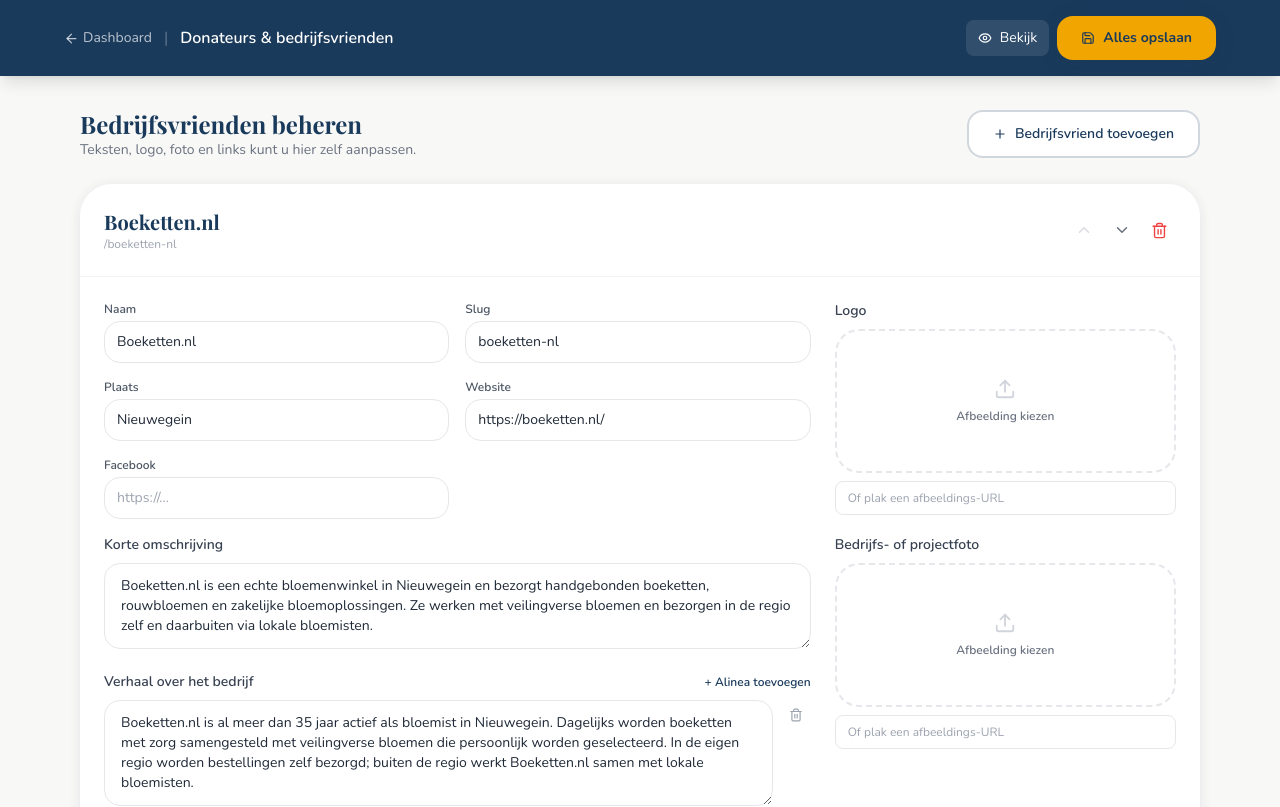
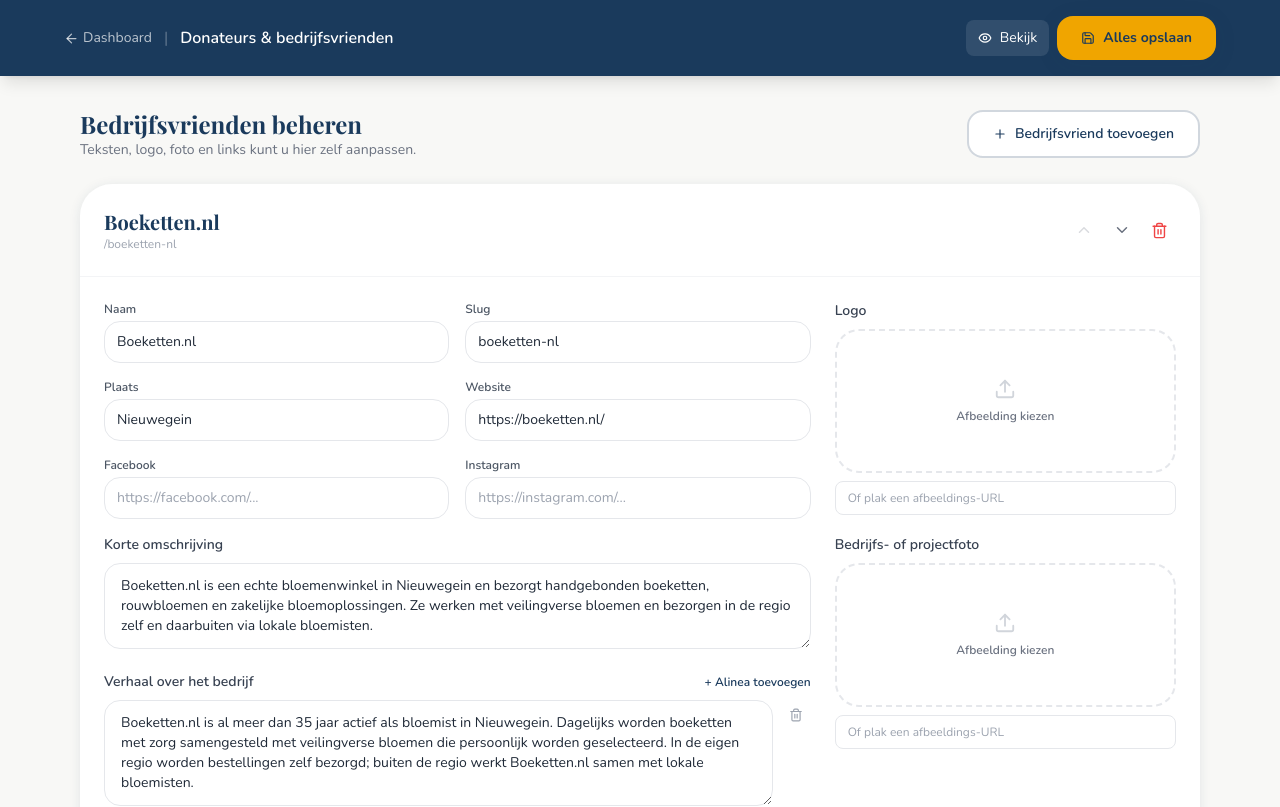
Before and after one commit to michielpetersenmp-cmd/bulldog-website, a Next.js app: page /admin/donateurs in a window 1280 px wide. Shown: the top 807 px of the page. Built offline with nearby package versions, Linux system fonts and the light colour scheme; no server answers; a web font is replaced by a local one.

Commit message:
Donateursbeheer: Instagram invoerveld zichtbaar maken

```diff
--- a/src/app/admin/donateurs/page.tsx
+++ b/src/app/admin/donateurs/page.tsx
@@ -14,6 +14,7 @@ type Donateur = {
   afbeelding?: string;
   website?: string;
   facebook?: string;
+  instagram?: string;
   plaats?: string;
   bijdrage?: string;
 };
@@ -71,6 +72,7 @@ export default function AdminDonateursPage() {
         plaats: "",
         website: "",
         facebook: "",
+        instagram: "",
       },
     ]);
   }
@@ -253,7 +255,8 @@ export default function AdminDonateursPage() {
                       <Field label="Slug" value={d.slug} onChange={(v) => update(index, "slug", makeSlug(v))} />
                       <Field label="Plaats" value={d.plaats || ""} onChange={(v) => update(index, "plaats", v)} />
                       <Field label="Website" value={d.website || ""} onChange={(v) => update(index, "website", v)} placeholder="https://..." />
-                      <Field label="Facebook" value={d.facebook || ""} onChange={(v) => update(index, "facebook", v)} placeholder="https://..." />
+                      <Field label="Facebook" value={d.facebook || ""} onChange={(v) => update(index, "facebook", v)} placeholder="https://facebook.com/..." />
+                      <Field label="Instagram" value={d.instagram || ""} onChange={(v) => update(index, "instagram", v)} placeholder="https://instagram.com/..." />
                     </div>
 
                     <TextArea
```
